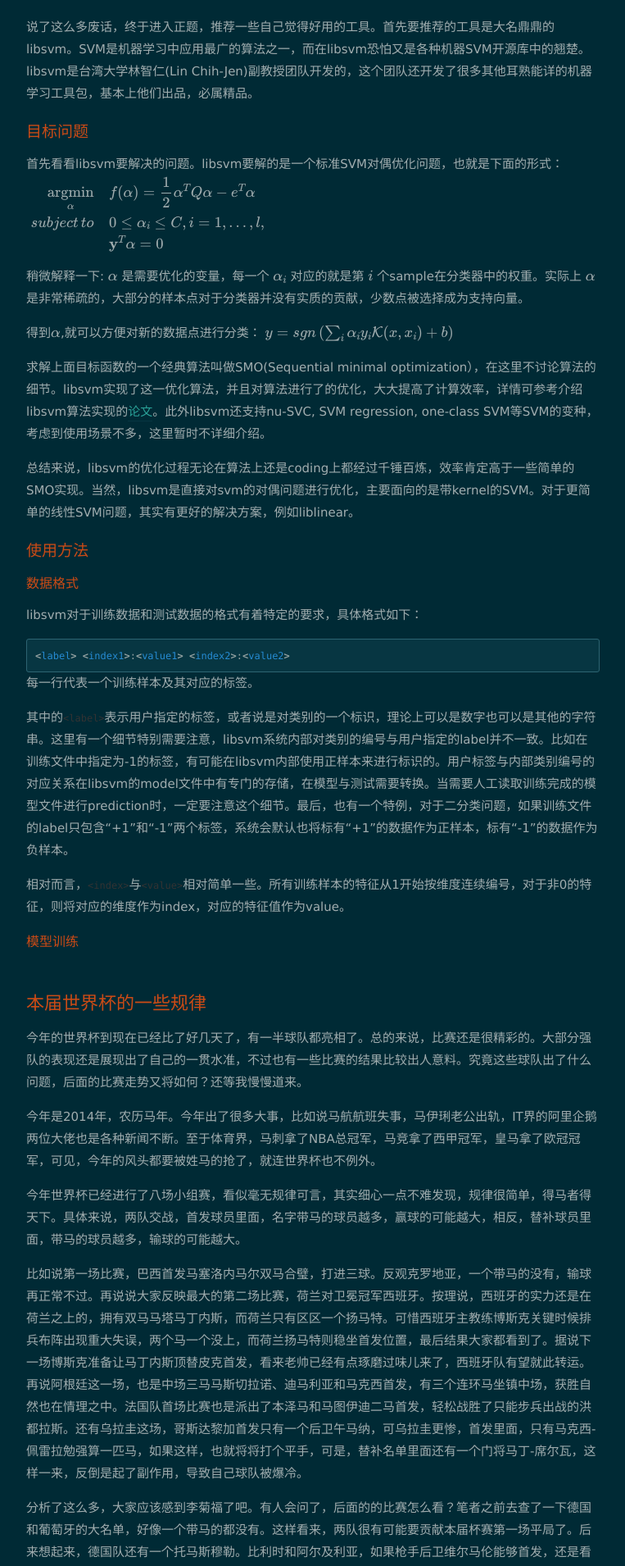
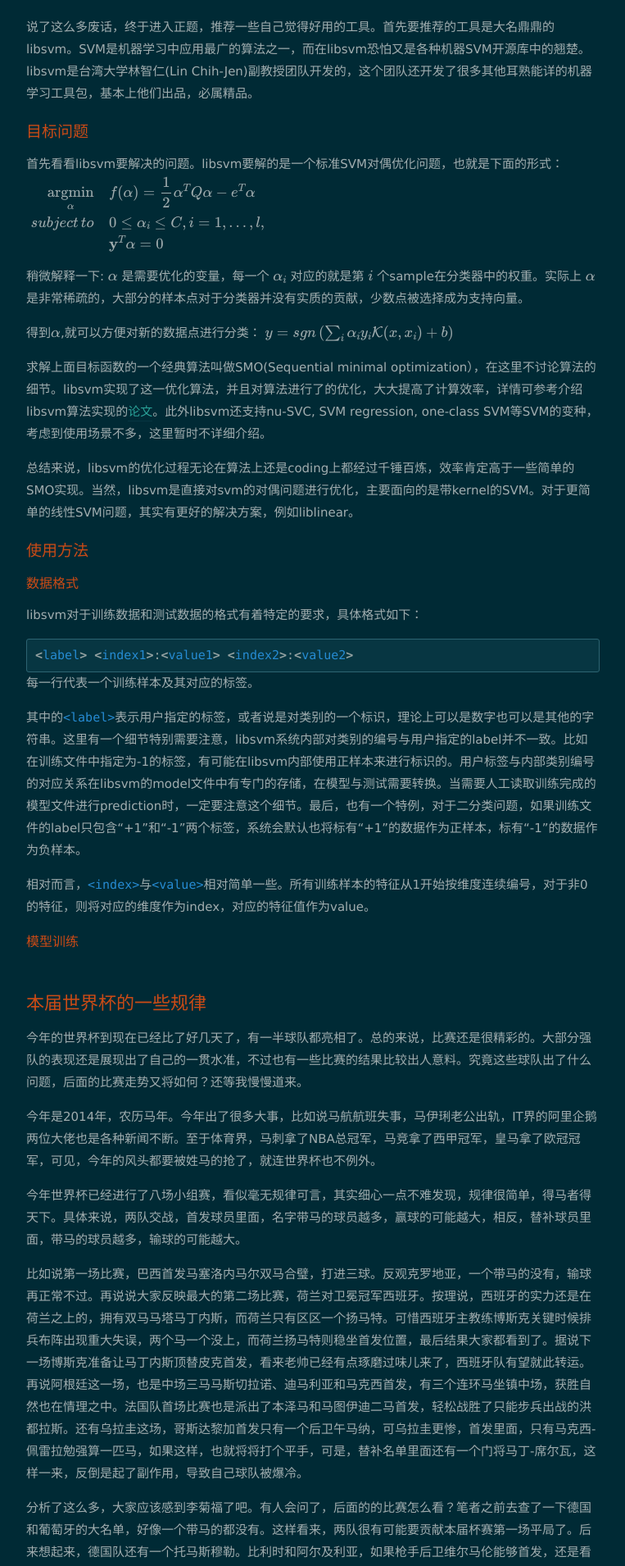
Before and after one commit to orangeprince/orangeprince.github.io, a Jekyll site: the page built from index.html, in a window 1280 px wide. Shown: the part 778-2688 px from the top of the page at 82% size, without its empty margins (258-1021 px from the left). Built offline with Jekyll 4.4.1, drawn with Linux system fonts in a browser that asks for light colours; nearby versions of some CDN libraries; formulas are drawn with MathJax 3; the list of posts is cut into pages by our own code; comment, search, counter and statistics services are not loaded.

Commit message:
modified:   assets/css/style.css

```diff
--- a/assets/css/style.css
+++ b/assets/css/style.css
@@ -56,7 +56,7 @@
 sub { vertical-align: sub; font-size: 0.85em; }
 
 code {
-    font: 1.2em;font-family:Monaco,Menlo,Consolas,"Courier New",monospace;font-size:12px;color:#333333;-webkit-border-radius:3px;-moz-border-          radius:3px;border-radius:3px;
+font-family:Monaco,Menlo,Consolas,"Courier New",monospace;font-size:15px;color:#268bd2;-webkit-border-radius:3px;-moz-border-radius:3px;border-radius:3px;
 }
 
 blockquote {
```
